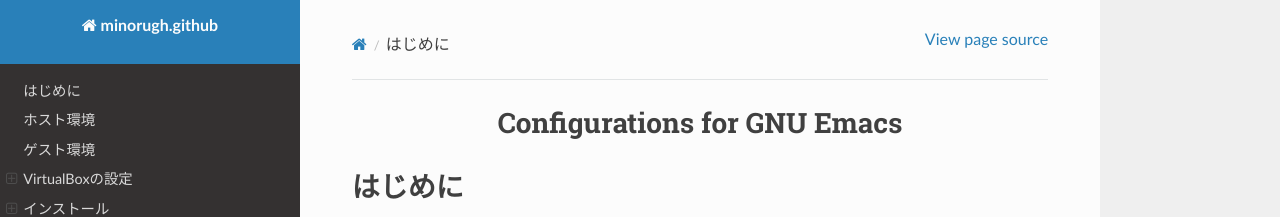
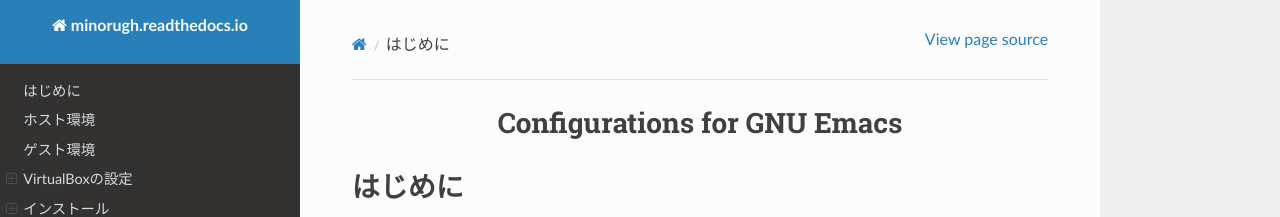
Before and after one commit to nomissbowling/emacs.d, a Sphinx documentation site: the page built from docs/index.md, in a window 1280 px wide. Shown: the top 217 px of the page. Built offline with Sphinx 7.4.7 and the Read the Docs theme 2.0.0, drawn with Linux system fonts in a browser that asks for light colours.

Commit message:
Fix project name

```diff
--- a/docs/conf.py
+++ b/docs/conf.py
@@ -19,7 +19,7 @@
 
 # -- Project information -----------------------------------------------------
 
-project = u'minorugh.github'
+project = u'minorugh.readthedocs.io'
 copyright = u'2020, minoru yamada'
 author = u'minoru yamada'
 
```
